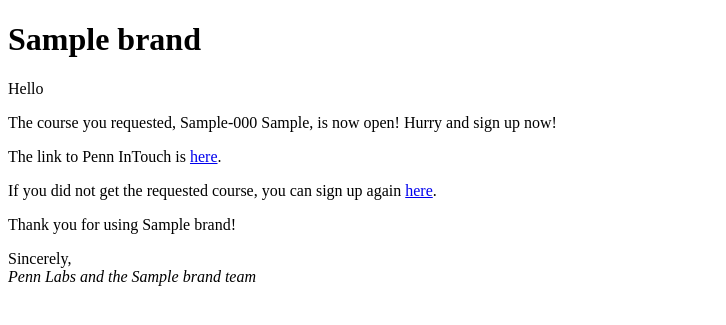
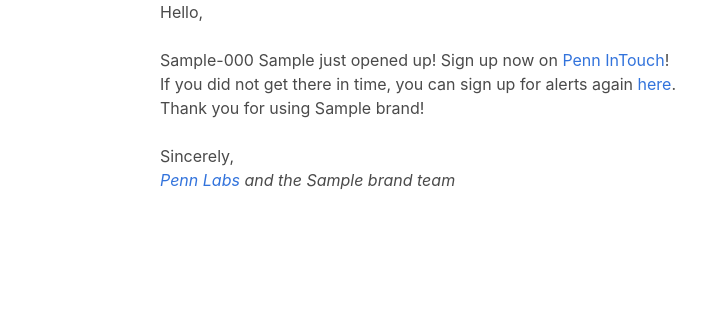
Before and after one commit to pennlabs/penn-course-alert, a Django app: template templates/email_alert.html in a window 1280 px wide. Shown: the top 325 px of the page, without its empty margins (0-726 px from the left). Run offline with Django 3.2, Linux system fonts and the light colour scheme; tables that the repository leaves empty hold one stand-in row (values such as "Sample post"); the template is opened without the code that fills it: values that come from a table or form of the project are taken from there, most other values are stand-ins (such as "Sample title", 1, 10 or a date in 2020); parts of the project's set-up code (start-up, migrations or seed data) failed here and were passed over.

Commit message:
Updated copy and formatting for alert messages

```diff
--- a/templates/email_alert.html
+++ b/templates/email_alert.html
@@ -1,16 +1,89 @@
 <!DOCTYPE html>
 <html lang="en">
-<head></head>
+<head>
+    <style>
+        body {
+            color: #4a4a4a;
+            font-size: 1rem;
+            font-weight: 400;
+            line-height: 1.5;
+            font-family: BlinkMacSystemFont,-apple-system,"Segoe UI",Roboto,Oxygen,Ubuntu,Cantarell,"Fira Sans","Droid Sans","Helvetica Neue",Helvetica,Arial,sans-serif;
+        }
+        .level-item {
+            align-items: center;
+            display: flex;
+            flex-basis: auto;
+            flex-grow: 0;
+            flex-shrink: 0;
+            justify-content: left;
+        }
+        .image {
+            display: block;
+            position: relative;
+        }
+        .is-64x64 {
+            height: 64px;
+            width: 64px;
+        }
+        .image img {
+            display: block;
+            height: inherit;
+        }
+        .title {
+            color: #363636;
+            font-size: 2rem;
+            font-weight: 600;
+            line-height: 1.125;
+        }
+        .level-item .subtitle, .level-item .title {
+            margin-bottom: 0;
+        }
+        .container {
+            max-width: 1152px;
+            width: 1152px;
+        }
+        .container {
+            max-width: 960px;
+            width: 960px;
+        }
+        .container {
+            margin: 0 auto;
+            position: relative;
+        }
+        blockquote, body, dd, dl, dt, fieldset, figure, h1, h2, h3, h4, h5, h6, hr, html, iframe, legend, li, ol, p, pre, textarea, ul {
+            margin: 0;
+            padding: 0;
+        }
+        *, ::after, ::before {
+            box-sizing: inherit;
+        }
+        a {
+            color: #3273dc;
+            cursor: pointer;
+            text-decoration: none;
+        }
+    </style>
+</head>
+
 <body>
-<h1>{{ brand }}</h1>
-<p>Hello</p>
-<p>The course you requested, {{ course }}, is now open! Hurry and sign up now!</p>
-<p>The link to Penn InTouch is <a href="https://pennintouch.apps.upenn.edu/">here</a>.</p>
-<p>If you did not get the requested course, you can sign up again <a href="{{ signup_url }}">here</a>.</p>
-<p>Thank you for using {{ brand }}!</p>
-<p>
-    Sincerely,<br>
-    <i>Penn Labs and the {{ brand }} team</i>
-</p>
+<div class="container">
+    <p>Hello,</p>
+    <br />
+    <p>
+        {{ course }} just opened up! Sign up now on <a href="https://pennintouch.apps.upenn.edu/">Penn InTouch</a>!
+    </p>
+    <p>
+        If you did not get there in time, you can sign up for alerts again <a href="{{ signup_url }}">here</a>.
+    </p>
+    <p>
+        Thank you for using {{ brand }}!
+    </p>
+    <br />
+    <p>
+        Sincerely,<br>
+        <i><a href="http://www.pennlabs.org">Penn Labs</a> and the {{ brand }} team</i>
+    </p>
+
+</div>
 </body>
 </html>
--- a/templates/text_alert.txt
+++ b/templates/text_alert.txt
@@ -1 +1 @@
-{{course}} is now open! Register on Penn InTouch: http://tiny.cc/lmk. Resubscribe here: {{signup_url}}
+🎉{{course}} is now open🎉 Register on Penn InTouch: http://tiny.cc/lmk. Resubscribe here: {{signup_url}} -- Thanks for using Penn Course Alert!
```
